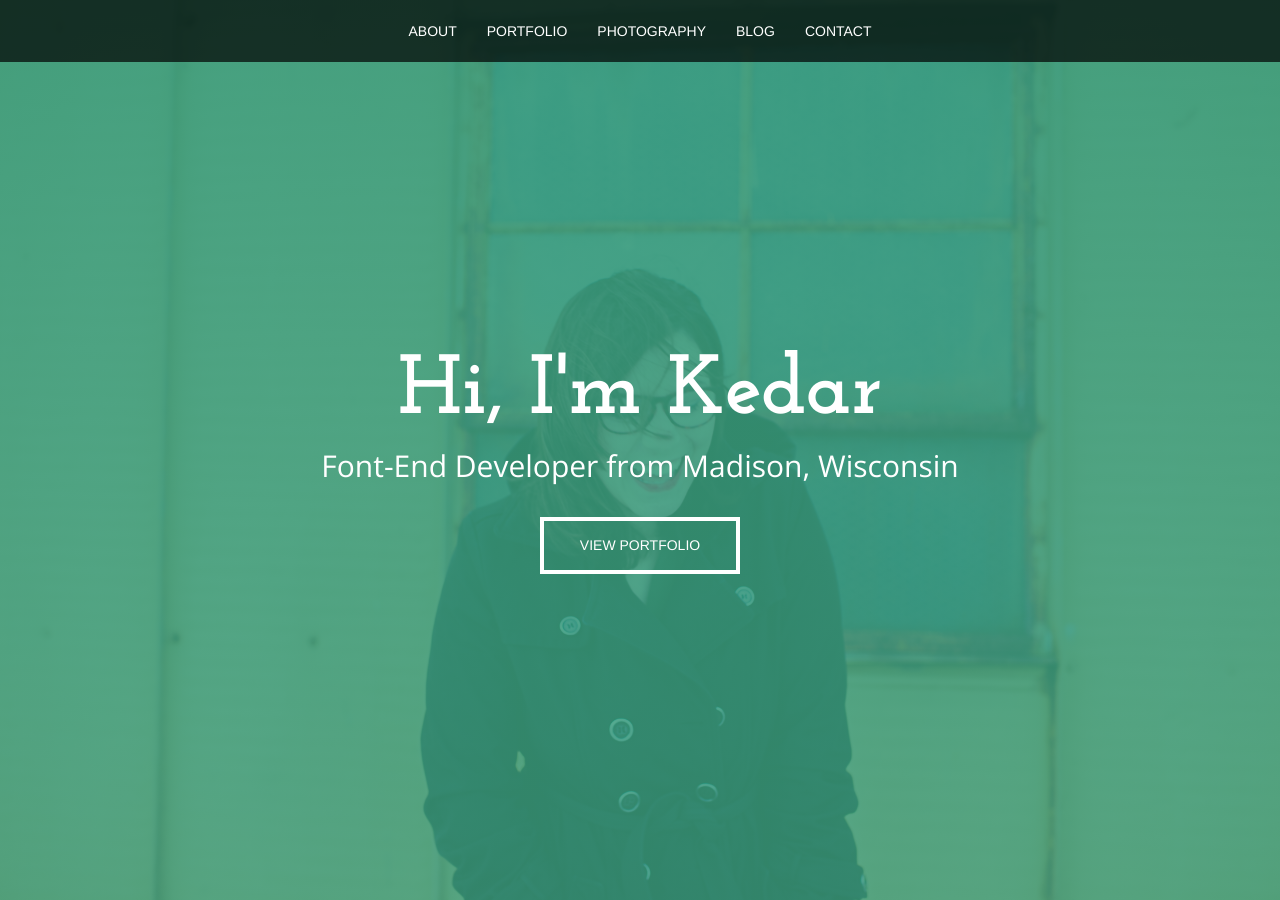
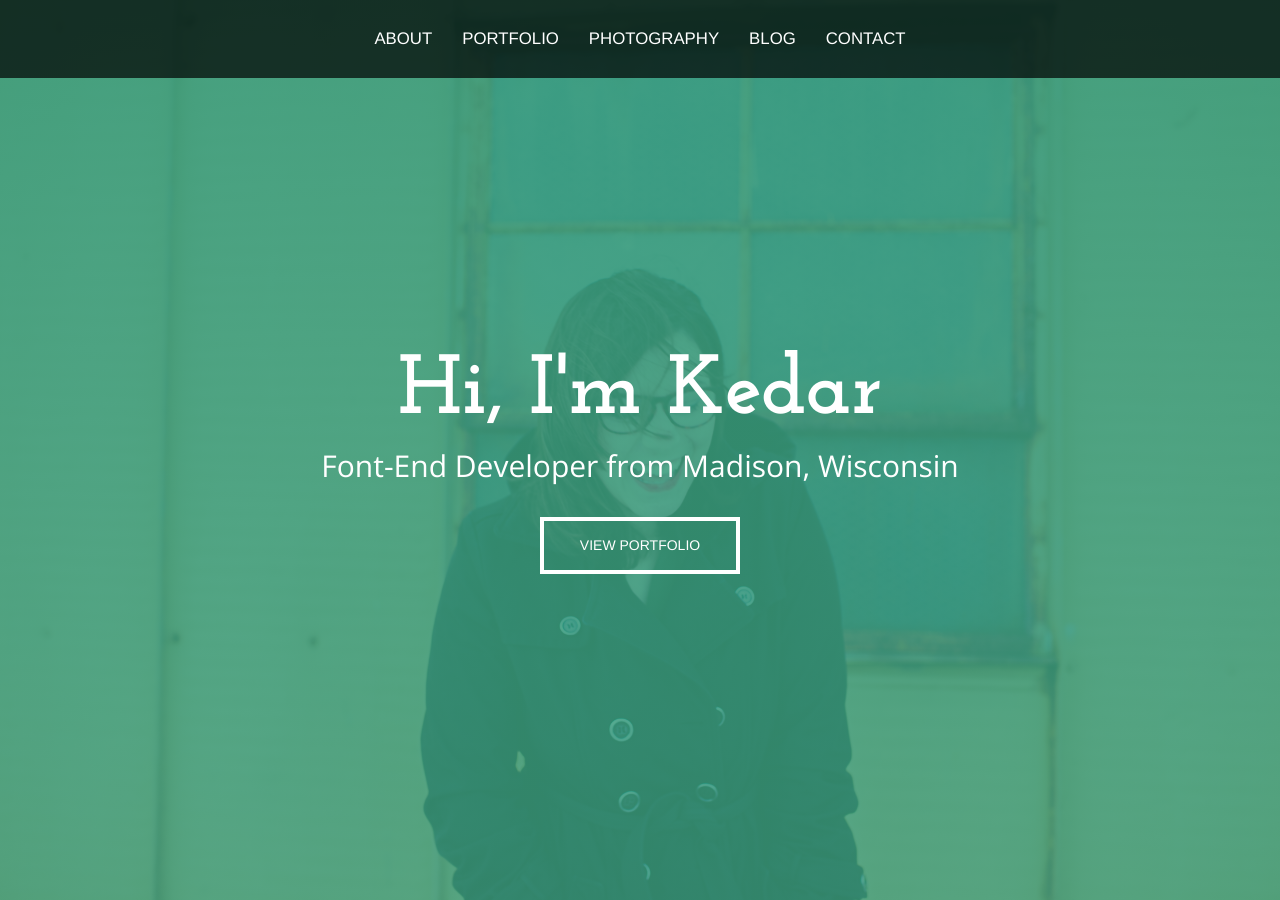
Before and after one commit to kedarjoyner/thinkful-portfolio, a Jekyll site: the page built from index.html, in a window 1280 px wide and 900 px high. Built offline with Jekyll 4.4.1, drawn with Linux system fonts in a browser that asks for light colours; nearby versions of some CDN libraries.

Commit message:
increase nav menu font size

```diff
--- a/_includes/header.html
+++ b/_includes/header.html
@@ -3,10 +3,10 @@
 <header class="hero-img">
   <div class="container-fluid">
     <div class="row">
-    <div class="col-md-12 col-lg-12 header-content text-center">
-      <h1>{{ site.title }}</h1>
-      <h2>Font-End Developer from Madison, Wisconsin</h2>
-      <button type="button" class="btn btn-secondary btn-lg button-style button-text">View Portfolio</button>
+      <div class="col-md-12 col-lg-12 text-center hero-content">
+        <h1>{{ site.title }}</h1>
+        <h2>Font-End Developer from Madison, Wisconsin</h2>
+        <button type="button" class="btn btn-secondary btn-lg button-style button-text">View Portfolio</button>
     </div>
   </div>
 </header>
--- a/_includes/nav.html
+++ b/_includes/nav.html
@@ -13,7 +13,7 @@
 
     <!-- Collect the nav links, forms, and other content for toggling -->
     <div class="collapse navbar-collapse navbar-collapse-custom" id="bs-example-navbar-collapse-1">
-      <ul class="nav navbar-nav navbar-nav-custom">
+      <ul class="nav navbar-nav navbar-nav-custom text-uppercase">
           <li><a href="{{ site.baseurl }}/#about" class="scroll">About</a></li>
           <li><a href="{{ site.baseurl }}/#portfolio" class="scroll">Portfolio</a></li>
           <li><a href="http://www.kedarjoyner.com/" target="_blank">Photography</a></li>
--- a/_sass/_header.scss
+++ b/_sass/_header.scss
@@ -16,7 +16,7 @@
    background-repeat: no-repeat;
    background-position: center center;
 
-   .header-content {
+  .hero-content {
         & > h1 {
           font-size: 6em;
           text-transform: none;
@@ -31,7 +31,7 @@
 
 // mobile size for text //
 @media screen and (max-width: 570px) {
-  .hero-img .header-content {
+  .hero-img .hero-content {
     & > h1 {
       font-size: 3.6em;
     }
--- a/_sass/_nav.scss
+++ b/_sass/_nav.scss
@@ -2,13 +2,13 @@
   border: none !important;
   background: transparentize(#000, .3) !important;
   text-align: center;
-  padding: 6px;
+  padding: 1em;
   .navbar-nav-custom {
     float:none;
     margin: 0 auto;
     display: table;
     table-layout: fixed;
-    @extend .button-text;
+    font-size: 1.2em;
     font-weight: $font-base-weight;
   }
   .navbar-nav>li>a:link {
```
Lines whose indentation alone changed are shown as unchanged.
